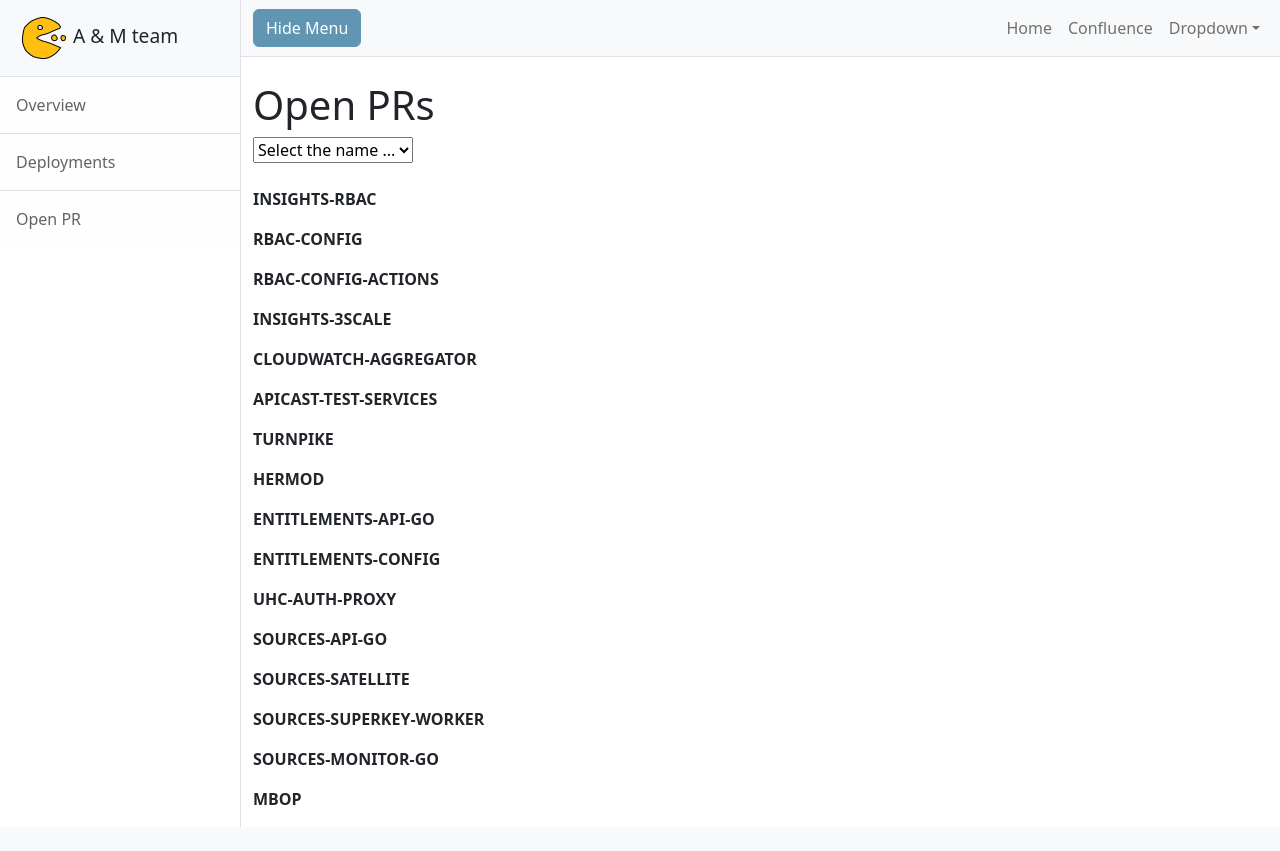
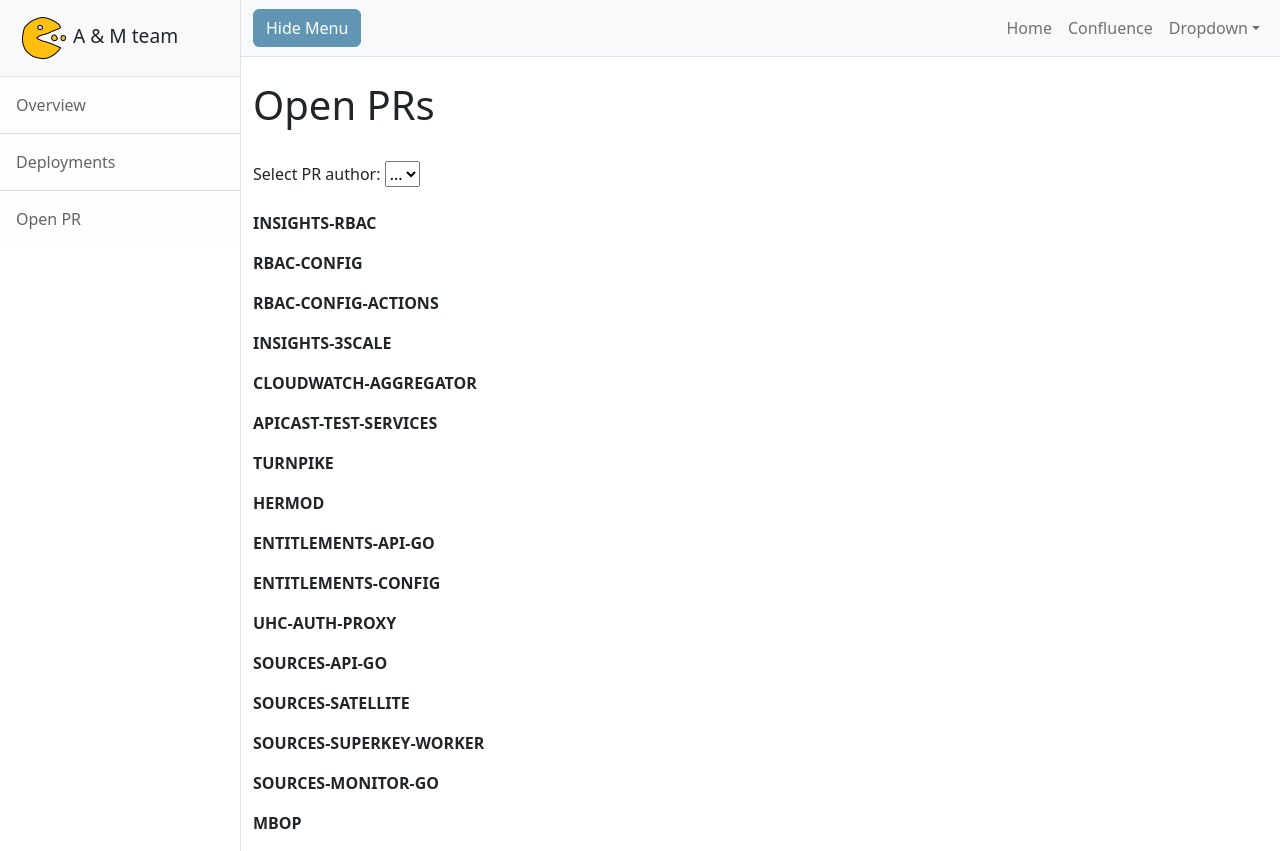
Before and after one commit to petracihalova/AM-dashboard, a Flask app: page /open_pr in a window 1280 px wide. Before the commit the page ends 827 px from the top, so only its background shows below. Run offline with Flask 3, Linux system fonts and the light colour scheme; data that the repository does not hold is empty; some libraries are stand-ins or nearby versions.

Commit message:
updated dropdown for selectiong PR author

```diff
--- a/release-manager-ui/templates/deployments.html
+++ b/release-manager-ui/templates/deployments.html
@@ -9,6 +9,7 @@
     <h3>No data to display. </h3>
     {% else %}
 
+    Select PR author:
     {% include "includes/dropdown_names.html" %}
     <br>
     <br>
--- a/release-manager-ui/templates/includes/dropdown_names.html
+++ b/release-manager-ui/templates/includes/dropdown_names.html
@@ -1,5 +1,5 @@
 <select id="dropdown_names">
-    <option value="all">Select the name ...</option>
+    <option value="all">...</option>
     {% for name in authors %}
     <option value="{{ name }}">{{ name }}</option>
     {% endfor %}
--- a/release-manager-ui/templates/open_pr.html
+++ b/release-manager-ui/templates/open_pr.html
@@ -5,6 +5,9 @@
 
 <div class="container-fluid">
     <h1 class="mt-4">Open PRs</h1>
+    <br>
+
+    Select PR author:
     {% include "includes/dropdown_names.html" %}
     <br>
     <br>
```
